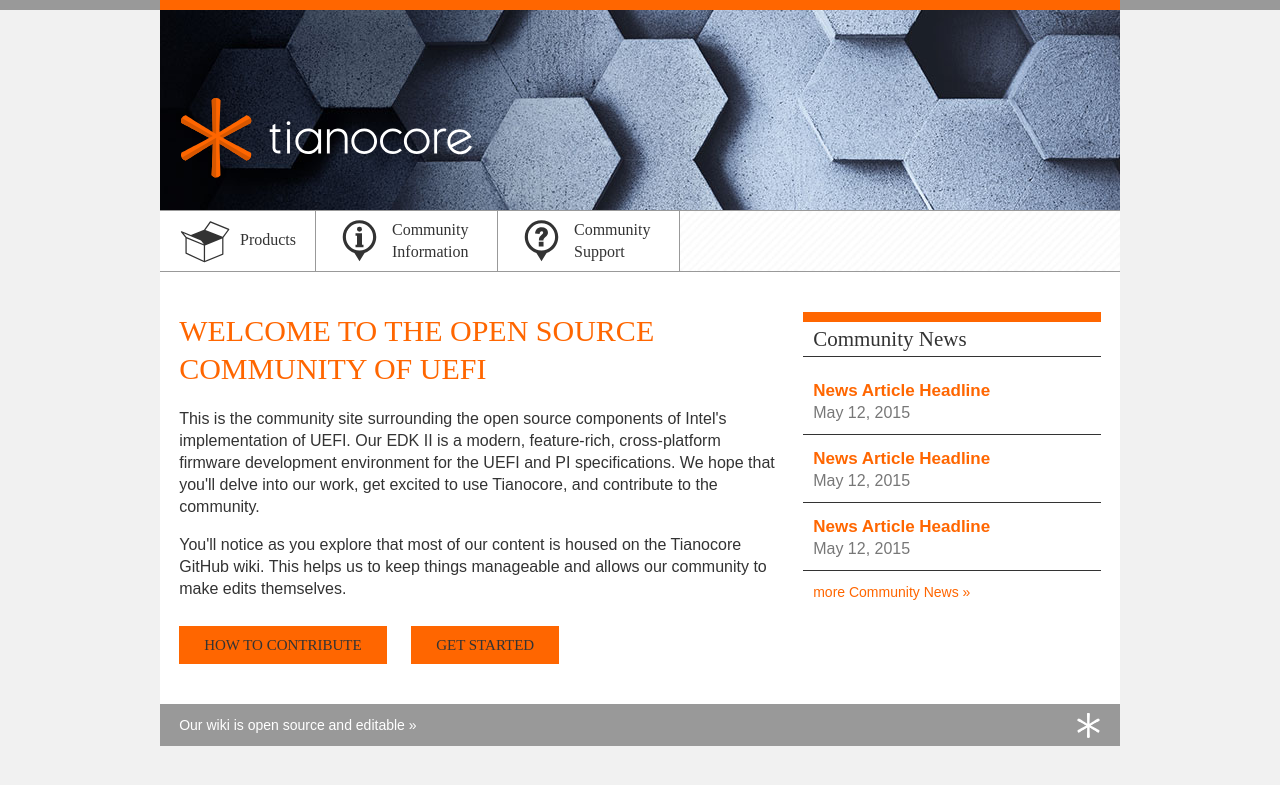
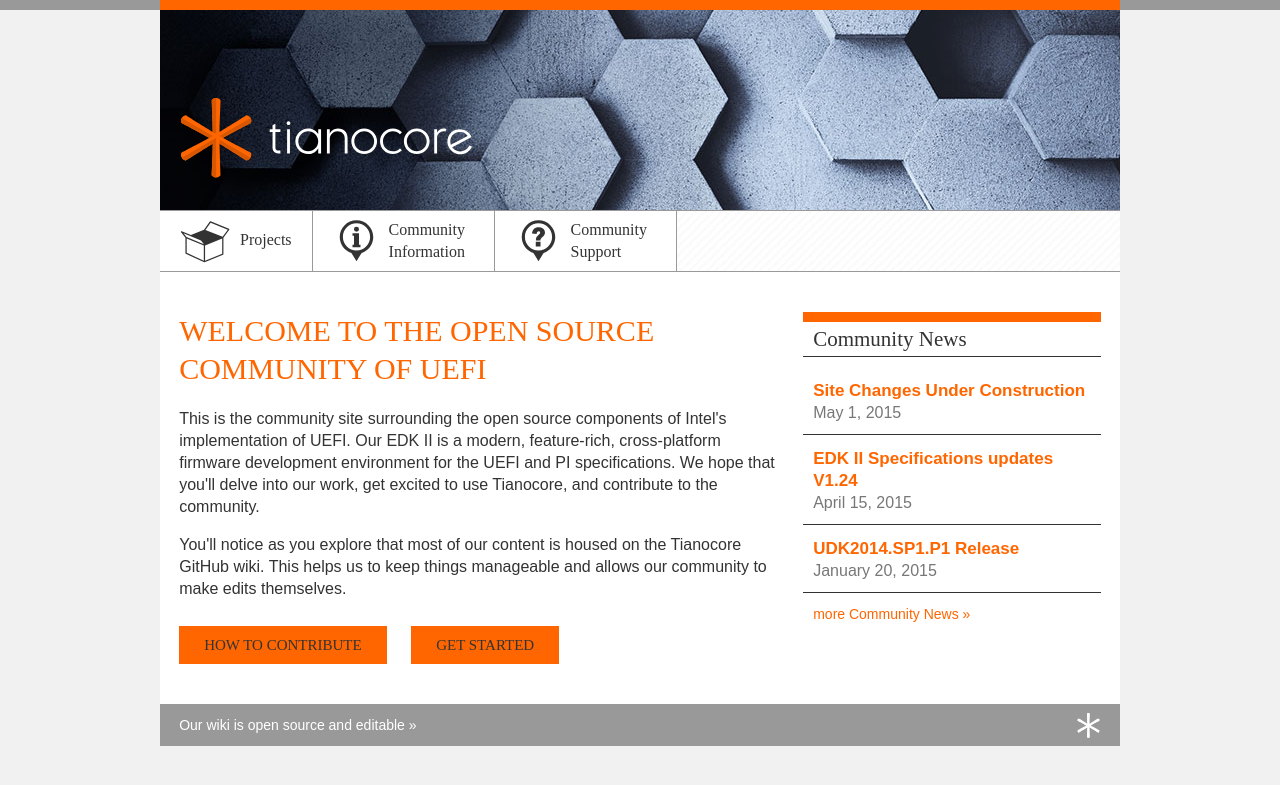
Before and after one commit to thenewgroup/thenewgroup.github.io, a Jekyll site: the page built from index.html, in a window 1280 px wide. Shown: the top 785 px of the page. Built offline with Jekyll 4.4.1, drawn with Linux system fonts in a browser that asks for light colours; nearby versions of some CDN libraries.

Commit message:
updating links

```diff
--- a/_includes/content.html
+++ b/_includes/content.html
@@ -4,6 +4,6 @@
 <p>You'll notice as you explore that most of our content is housed on the Tianocore GitHub wiki. This helps us to keep things manageable and allows our community to make edits themselves.</p>
 
 <div id="buttons">
-  <a href="#">How to Contribute</a>
-  <a href="#">Get Started</a>
+  <a href="https://github.com/tianocore/tianocore.github.io/wiki/How_To_Contribute" target="_blank">How to Contribute</a>
+  <a href="https://github.com/tianocore/tianocore.github.io/wiki/Getting_Started" target="_blank">Get Started</a>
 </div>
--- a/_includes/nav.html
+++ b/_includes/nav.html
@@ -1,8 +1,19 @@
 <ul id="main-nav">
   <li class="main-link first">
-    <a href="#" target="_blank">
-      <img id="products" class="svg" src="images/products.svg" /><div class="link-text">Products</div>
+    <a href="javascript:void(0)" target="_blank">
+      <img id="products" class="svg" src="images/products.svg" /><div class="link-text">Projects</div>
     </a>
+    <ul class="sub-menu">
+      <li class="sub-link">
+        <a href="http://www.tianocore.org/udk2014/" target="_blank">UDK2014</a>
+      </li>
+      <li class="sub-link">
+        <a href="http://www.tianocore.org/edk2/" target="_blank">EDK II</a>
+      </li>
+      <li class="sub-link">
+        <a href="https://github.com/tianocore/tianocore.github.io/wiki/Projects" target="_blank">Additional Projects</a>
+      </li>
+    </ul>
   </li>
   <li class="main-link middle">
     <a href="javascript:void(0)" target="_blank">
@@ -10,16 +21,22 @@
     </a>
     <ul class="sub-menu">
       <li class="sub-link">
-        <a href="#" target="_blank">Sub link</a>
+        <a href="https://github.com/tianocore/tianocore.github.io/wiki/About-The-Community" target="_blank">About the Community</a>
       </li>
       <li class="sub-link">
-        <a href="#" target="_blank">Sub link</a>
+        <a href="https://github.com/tianocore/tianocore.github.io/wiki/UEFI" target="_blank">UEFI</a>
       </li>
       <li class="sub-link">
-        <a href="#" target="_blank">Sub link</a>
+        <a href="http://www.tianocore.org/news/" target="_blank">Community News</a>
       </li>
       <li class="sub-link">
-        <a href="#" target="_blank">Sub link</a>
+        <a href="http://www.tianocore.org/security" target="_blank">Security advisory</a>
+      </li>
+      <li class="sub-link">
+        <a href="https://github.com/tianocore/tianocore.github.io/wiki/Community_Admins" target="_blank">Contact Community Admins</a>
+      </li>
+      <li class="sub-link">
+        <a href="https://github.com/tianocore/tianocore.github.io/wiki/Legalese" target="_blank">Legalese</a>
       </li>
     </ul>
   </li>
@@ -29,16 +46,22 @@
     </a>
     <ul class="sub-menu">
       <li class="sub-link">
-        <a href="#" target="_blank">Sub link</a>
+        <a href="https://github.com/tianocore/tianocore.github.io/wiki/How_To_Contribute" target="_blank">How to Contribute</a>
       </li>
       <li class="sub-link">
-        <a href="#" target="_blank">Sub link</a>
+        <a href="https://github.com/tianocore/tianocore.github.io/wiki/Getting_Started" target="_blank">Getting Started</a>
       </li>
       <li class="sub-link">
-        <a href="#" target="_blank">Sub link</a>
+        <a href="https://github.com/tianocore/tianocore.github.io/wiki/Training" target="_blank">Training</a>
       </li>
       <li class="sub-link">
-        <a href="#" target="_blank">Sub link</a>
+        <a href="https://github.com/tianocore/tianocore.github.io/wiki/Documents" target="_blank">Documents</a>
+      </li>
+      <li class="sub-link">
+        <a href="https://github.com/tianocore/tianocore.github.io/wiki/Reporting_Issues" target="_blank">Reporting Issues</a>
+      </li>
+      <li class="sub-link">
+        <a href="https://github.com/tianocore/tianocore.github.io/wiki/Member_FAQ" target="_blank">FAQs</a>
       </li>
     </ul>
   </li>
--- a/_includes/news.html
+++ b/_includes/news.html
@@ -1,16 +1,16 @@
 <h2>Community News</h2>
 <ul>
   <li>
-    <a href="#" target="_blank">News Article Headline</a>
-    <div class="date">May 12, 2015</div>
+    <a href="http://www.tianocore.org/news/2015/05/01/UnderConst.html" target="_blank">Site Changes Under Construction</a>
+    <div class="date">May 1, 2015</div>
   </li>
   <li>
-    <a href="#" target="_blank">News Article Headline</a>
-    <div class="date">May 12, 2015</div>
+    <a href="http://www.tianocore.org/news/2015/04/15/EDK-II_Spec_Update.html" target="_blank">EDK II Specifications updates V1.24</a>
+    <div class="date">April 15, 2015</div>
   </li>
   <li>
-    <a href="#" target="_blank">News Article Headline</a>
-    <div class="date">May 12, 2015</div>
+    <a href="http://www.tianocore.org/news/2015/01/20/udk2014.sp1.p1.html" target="_blank">UDK2014.SP1.P1 Release</a>
+    <div class="date">January 20, 2015</div>
   </li>
 </ul>
-<a href="#" target="_blank" class="more-news">more Community News »</a>
+<a href="http://www.tianocore.org/news/" target="_blank" class="more-news">more Community News »</a>
```
